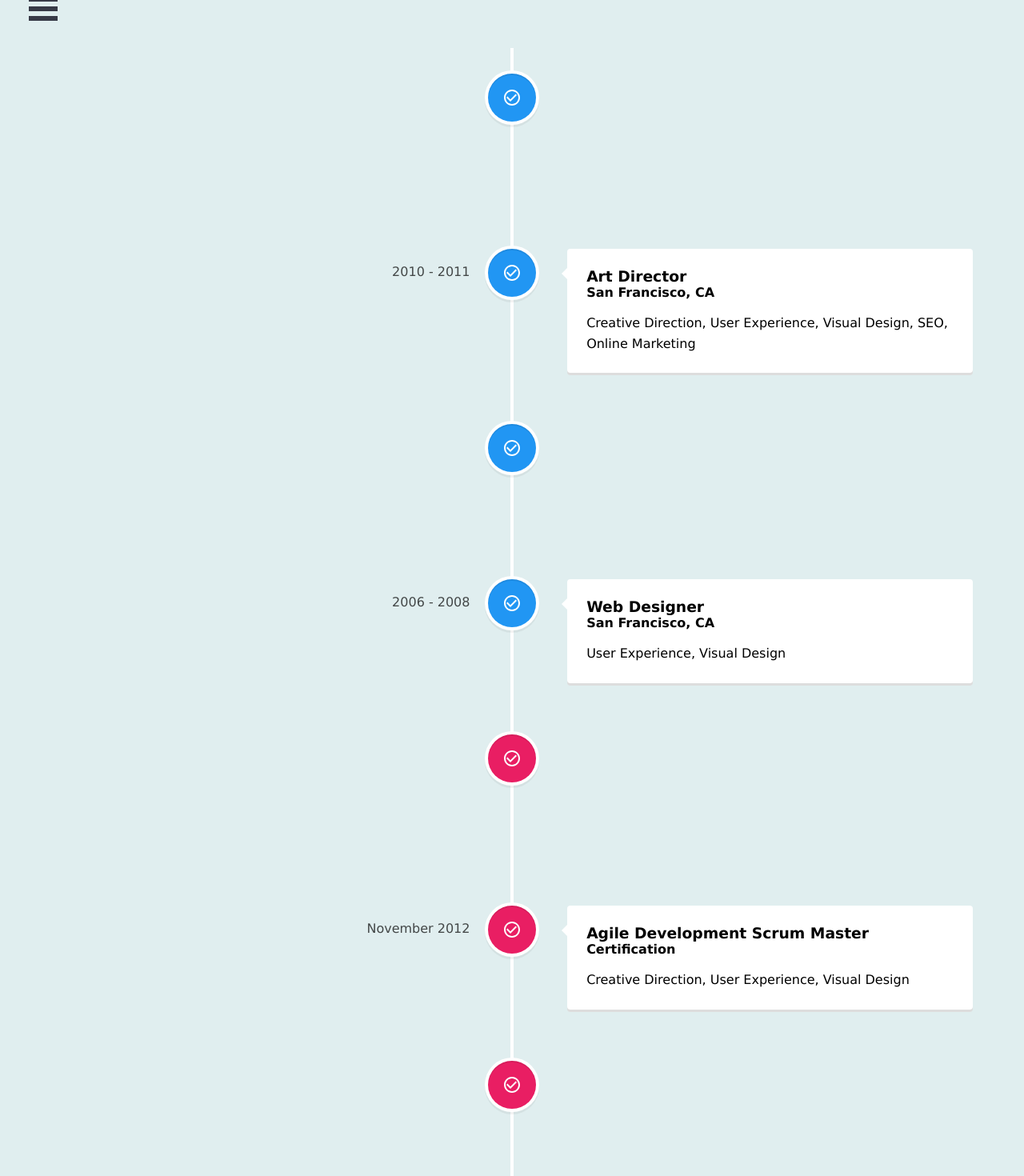
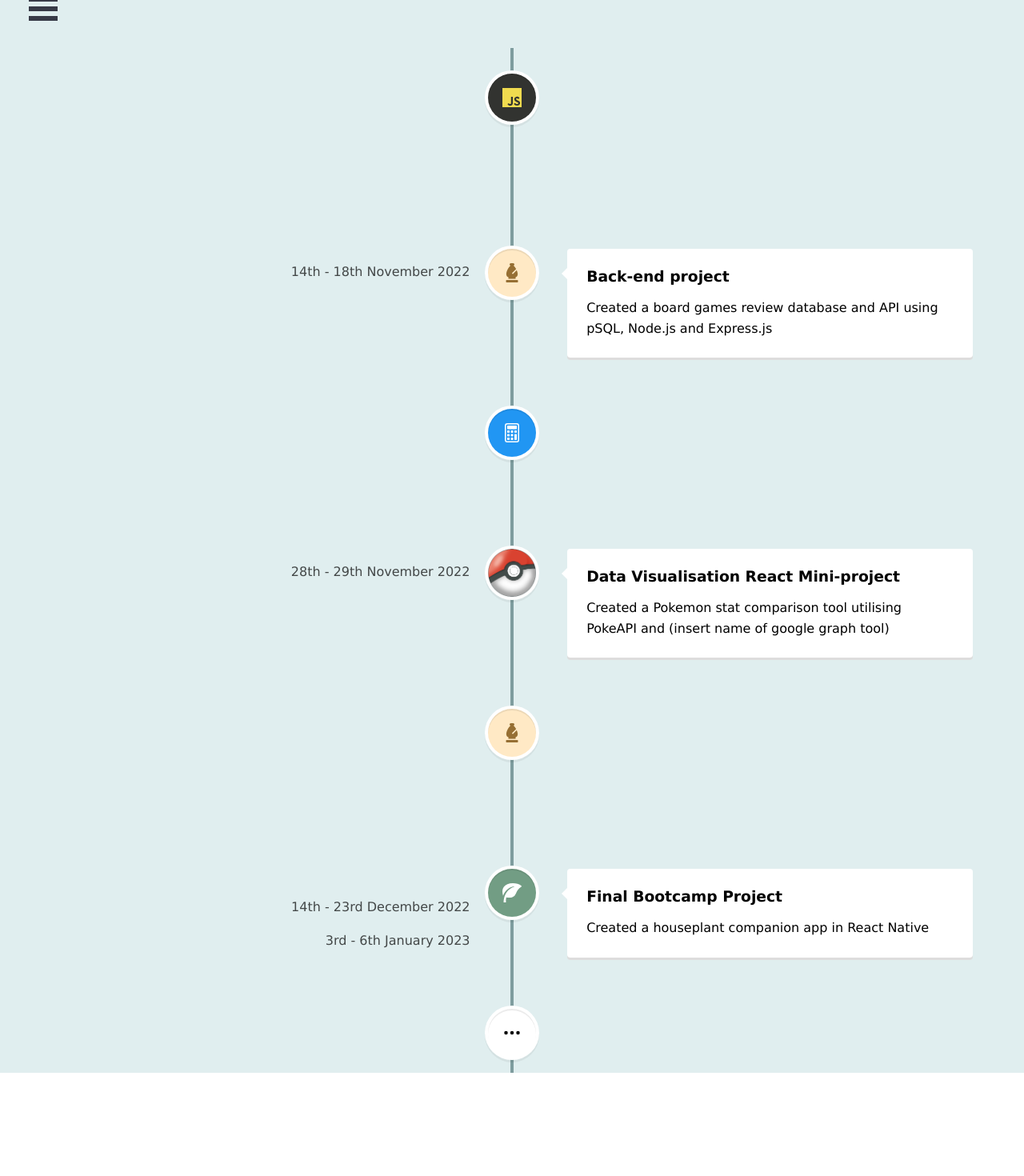
Before and after one commit to JJW-27/portfolio, a React (Create React App) app: page /timeline in a window 1280 px wide. Shown: the part 40-1510 px from the top of the page at 80% size. After the commit the page ends 1381 px from the top, so only its background shows below. Built offline with nearby package versions, Linux system fonts and the light colour scheme.

Commit message:
adds basic information to timeline

```diff
--- /dev/null
+++ b/src/assets/PokeballIcon.jsx
@@ -0,0 +1,5 @@
+const PokeballIcon = () => {
+  return <img src={require('./Pokeball.png')} height="60px" width="60px" />;
+};
+
+export default PokeballIcon;
--- a/src/components/LandingPage.jsx
+++ b/src/components/LandingPage.jsx
@@ -1,7 +1,6 @@
 import { getRandomFact } from '../api/api';
 import { useState, useEffect } from 'react';
 import '../css/LandingPage.css';
-import { Card } from '@mui/material';
 
 const LandingPage = () => {
   const [randomFact, setRandomFact] = useState({});
@@ -13,7 +12,7 @@ const LandingPage = () => {
   return (
     <>
       <div className="pointer-container">
-        <img className="hand" src={require('../assets/hand.png')} />
+        <img className="hand" alt="hand pointing left" src={require('../assets/hand.png')} />
         <p>
           <em>Get started here</em>
         </p>
--- a/src/components/Timeline.jsx
+++ b/src/components/Timeline.jsx
@@ -3,102 +3,113 @@ import {
   VerticalTimelineElement,
 } from 'react-vertical-timeline-component';
 import 'react-vertical-timeline-component/style.min.css';
-import { MdCheckCircleOutline as Icon } from 'react-icons/md';
+
+import { SiJavascript as JavaScript } from 'react-icons/si';
+import { FaChessBishop as Bishop } from 'react-icons/fa';
+import { BsCalculator as Calculator } from 'react-icons/bs';
+
+import { ImLeaf as Leaf } from 'react-icons/im';
+import { BsThreeDots as Dots } from 'react-icons/bs';
+import PokeballIcon from '../assets/PokeballIcon';
 
 const Timeline = () => {
   return (
-    <VerticalTimeline>
+    <VerticalTimeline lineColor="#7e9c9e">
+      <VerticalTimelineElement
+        className="start-bootcamp"
+        contentStyle={{ background: 'rgb(255,255,255)', color: 'black' }}
+        contentArrowStyle={{ borderRight: '7px solid  rgb(255,255,255)' }}
+        date="3rd October 2022"
+        iconStyle={{ background: '#323330', color: '#F0DB4F' }}
+        icon={<JavaScript />}
+      >
+        <h3 className="vertical-timeline-element-title">
+          Full Stack Software Developer in Training
+        </h3>
+        <h4 className="vertical-timeline-element-subtitle">Manchester, UK</h4>
+        <p>Started 13-week software development bootcamp at Northcoders</p>
+      </VerticalTimelineElement>
+
       <VerticalTimelineElement
         className="vertical-timeline-element--work"
-        contentStyle={{ background: 'rgb(33, 150, 243)', color: '#fff' }}
-        contentArrowStyle={{ borderRight: '7px solid  rgb(33, 150, 243)' }}
-        date="2011 - present"
-        iconStyle={{ background: 'rgb(33, 150, 243)', color: '#fff' }}
-        icon={<Icon />}
+        date="14th - 18th November 2022"
+        iconStyle={{ background: '#ffe9c5', color: '#966F33' }}
+        icon={<Bishop />}
       >
-        <h3 className="vertical-timeline-element-title">Creative Director</h3>
-        <h4 className="vertical-timeline-element-subtitle">Miami, FL</h4>
+        <h3 className="vertical-timeline-element-title">Back-end project</h3>
         <p>
-          Creative Direction, User Experience, Visual Design, Project
-          Management, Team Leading
+          Created a board games review database and API using pSQL, Node.js and
+          Express.js
         </p>
       </VerticalTimelineElement>
+
       <VerticalTimelineElement
         className="vertical-timeline-element--work"
-        date="2010 - 2011"
+        date="24th November 2022"
         iconStyle={{ background: 'rgb(33, 150, 243)', color: '#fff' }}
-        icon={<Icon />}
+        icon={<Calculator />}
       >
-        <h3 className="vertical-timeline-element-title">Art Director</h3>
-        <h4 className="vertical-timeline-element-subtitle">
-          San Francisco, CA
-        </h4>
+        <h3 className="vertical-timeline-element-title">
+          First React Mini-project
+        </h3>
+
+        <p>Created a basic calculator</p>
+      </VerticalTimelineElement>
+
+      <VerticalTimelineElement
+        className="vertical-timeline-element--education"
+        date="28th - 29th November 2022"
+        iconStyle={
+          {
+            // background:
+            //   'linear-gradient(180deg, rgba(255,0,0,1) 0%, rgba(255,0,0,1) 47%, rgba(83,0,0,1) 50%, rgba(255,255,255,1) 53%)',
+          }
+        }
+        icon={<PokeballIcon />}
+      >
+        <h3 className="vertical-timeline-element-title">
+          Data Visualisation React Mini-project
+        </h3>
         <p>
-          Creative Direction, User Experience, Visual Design, SEO, Online
-          Marketing
+          Created a Pokemon stat comparison tool utilising PokeAPI and (insert
+          name of google graph tool)
         </p>
       </VerticalTimelineElement>
+
       <VerticalTimelineElement
         className="vertical-timeline-element--work"
-        date="2008 - 2010"
-        iconStyle={{ background: 'rgb(33, 150, 243)', color: '#fff' }}
-        icon={<Icon />}
+        date="5th - 9th December 2022"
+        iconStyle={{ background: '#ffe9c5', color: '#966F33' }}
+        icon={<Bishop />}
       >
-        <h3 className="vertical-timeline-element-title">Web Designer</h3>
-        <h4 className="vertical-timeline-element-subtitle">Los Angeles, CA</h4>
-        <p>User Experience, Visual Design</p>
+        <h3 className="vertical-timeline-element-title">Front-end Project</h3>
+        <p>
+          Created a board games review website to consume the previously-built
+          API
+        </p>
       </VerticalTimelineElement>
-      <VerticalTimelineElement
-        className="vertical-timeline-element--work"
-        date="2006 - 2008"
-        iconStyle={{ background: 'rgb(33, 150, 243)', color: '#fff' }}
-        icon={<Icon />}
-      >
-        <h3 className="vertical-timeline-element-title">Web Designer</h3>
-        <h4 className="vertical-timeline-element-subtitle">
-          San Francisco, CA
-        </h4>
-        <p>User Experience, Visual Design</p>
-      </VerticalTimelineElement>
+
       <VerticalTimelineElement
         className="vertical-timeline-element--education"
-        date="April 2013"
-        iconStyle={{ background: 'rgb(233, 30, 99)', color: '#fff' }}
-        icon={<Icon />}
+        date={
+          <div>
+            <p>14th - 23rd December 2022</p>
+            <p>3rd - 6th January 2023</p>
+          </div>
+        }
+        iconStyle={{ background: '#729d84', color: '#fff' }}
+        icon={<Leaf />}
       >
         <h3 className="vertical-timeline-element-title">
-          Content Marketing for Web, Mobile and Social Media
+          Final Bootcamp Project
         </h3>
-        <h4 className="vertical-timeline-element-subtitle">Online Course</h4>
-        <p>Strategy, Social Media</p>
+
+        <p>Created a houseplant companion app in React Native</p>
       </VerticalTimelineElement>
+
       <VerticalTimelineElement
-        className="vertical-timeline-element--education"
-        date="November 2012"
-        iconStyle={{ background: 'rgb(233, 30, 99)', color: '#fff' }}
-        icon={<Icon />}
-      >
-        <h3 className="vertical-timeline-element-title">
-          Agile Development Scrum Master
-        </h3>
-        <h4 className="vertical-timeline-element-subtitle">Certification</h4>
-        <p>Creative Direction, User Experience, Visual Design</p>
-      </VerticalTimelineElement>
-      <VerticalTimelineElement
-        className="vertical-timeline-element--education"
-        date="2002 - 2006"
-        iconStyle={{ background: 'rgb(233, 30, 99)', color: '#fff' }}
-        icon={<Icon />}
-      >
-        <h3 className="vertical-timeline-element-title">
-          Bachelor of Science in Interactive Digital Media Visual Imaging
-        </h3>
-        <h4 className="vertical-timeline-element-subtitle">Bachelor Degree</h4>
-        <p>Creative Direction, Visual Design</p>
-      </VerticalTimelineElement>
-      <VerticalTimelineElement
-        iconStyle={{ background: 'rgb(16, 204, 82)', color: '#fff' }}
-        icon={<Icon />}
+        iconStyle={{ background: '#fff', color: '' }}
+        icon={<Dots />}
       />
     </VerticalTimeline>
   );
--- a/src/css/LandingPage.css
+++ b/src/css/LandingPage.css
@@ -24,7 +24,9 @@
 }
 
 .picture-card {
-  width: 40vw;
+  min-width: 30%;
+  max-width: 200px;
+  height: auto;
   background-color: white;
 }
 
```
Also changed, not shown: src/assets/Pokeball.png (added).
